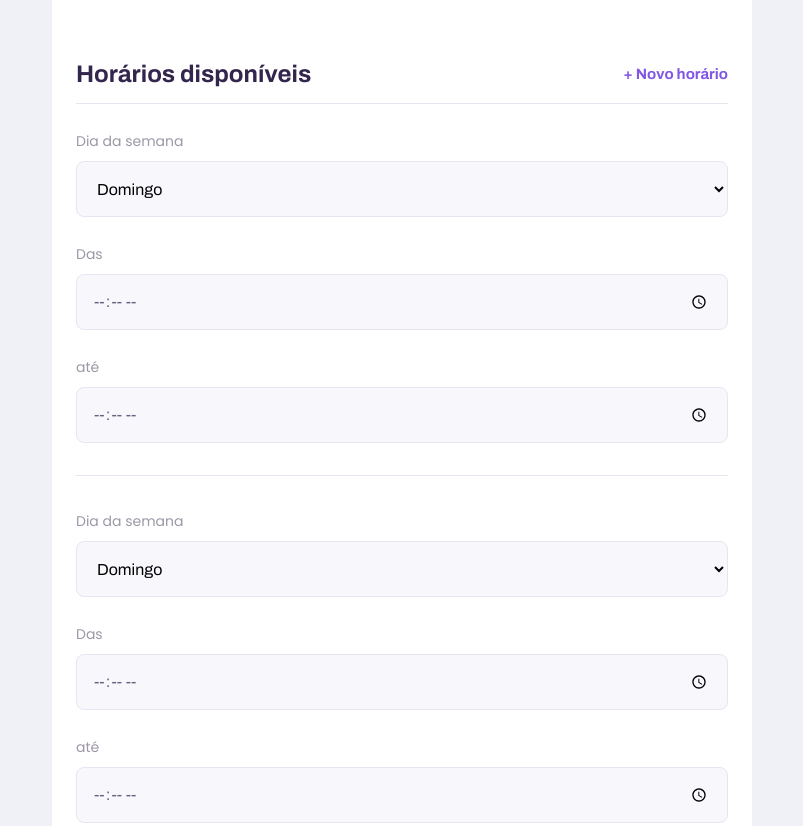
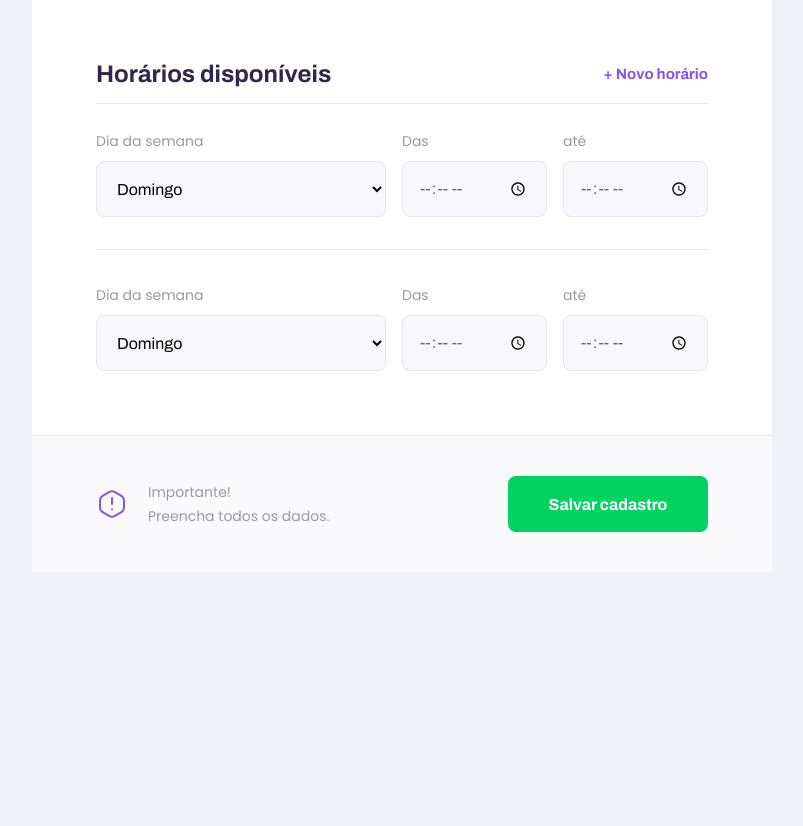
Before and after one commit to joaoP-santos/Proffy, a plain HTML site: page give-classes.html in a window 1280 px wide. Shown: the part 1314-2140 px from the top of the page, without its empty margins (238-1041 px from the left). After the commit the page ends 1886 px from the top, so only its background shows below. Drawn offline with Linux system fonts and the light colour scheme.

Commit message:
Completed "page-give-classes" desktop layout

```diff
--- a/styles/partials/page-give-classes.css
+++ b/styles/partials/page-give-classes.css
@@ -106,3 +106,41 @@
     padding-top: 3.2rem;
     border-top: 1px solid var(--color-line-in-white);
 }
+
+@media (min-width: 700px) {
+    #page-give-classes #container {
+        max-width: 100vw;
+    }
+
+    #page-give-classes .page-header .header-content {
+        margin-bottom: 0;
+    }
+
+    #page-give-classes main fieldset {
+        padding: 0 64px;
+    }
+
+    .schedule-item {
+        display: grid;
+        grid-template-columns: 2fr 1fr 1fr;
+        column-gap: 1.6rem;
+    }
+
+    #page-give-classes #schedule-items .select-block+.input-block,
+    #page-give-classes #schedule-items .input-block+.input-block {
+        margin-top: 0;
+    }
+
+    #page-give-classes main footer {
+        padding: 40px 64px;
+
+        display: flex;
+        align-items: center;
+        justify-content: space-between;
+    }
+
+    #page-give-classes main footer button {
+        margin-top: 0;
+        width: 200px;
+    }
+}
```
